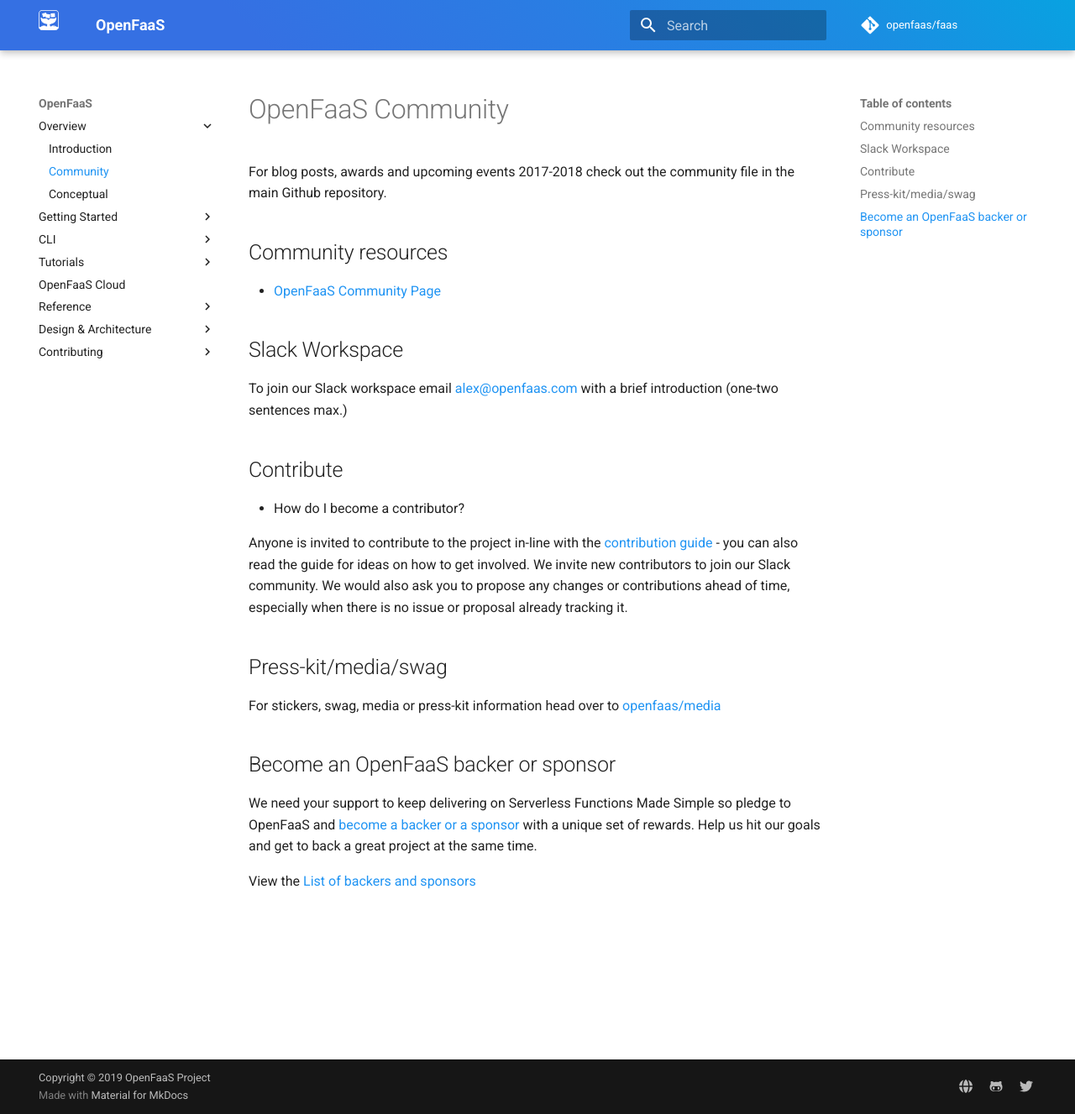
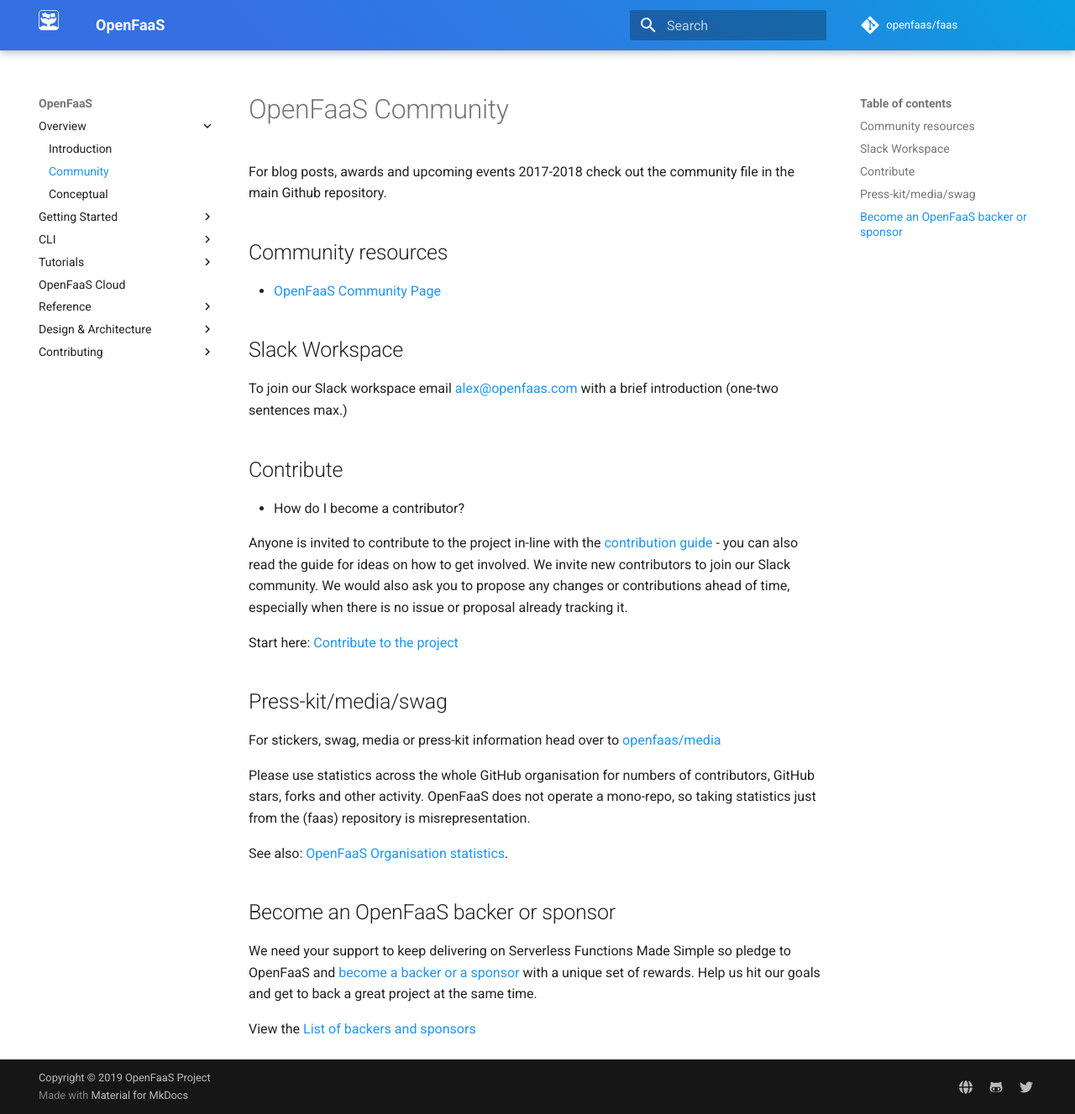
Before and after one commit to openfaas/docs, an MkDocs documentation site: the page built from docs/community.md, in a window 1280 px wide and 1327 px high. Shown: the whole window at 84% size. Built offline with MkDocs 1.6.1 and Material for MkDocs 9.7.7, drawn with Linux system fonts in a browser that asks for light colours; comment, search, counter and statistics services are not loaded.

Commit message:
Add contributor statistics link
Signed-off-by: Alex Ellis (VMware) <alexellis2@gmail.com>

```diff
--- a/docs/community.md
+++ b/docs/community.md
@@ -16,9 +16,15 @@ To join our Slack workspace email alex@openfaas.com with a brief introduction (o
 
 Anyone is invited to contribute to the project in-line with the [contribution guide](https://github.com/openfaas/faas/blob/master/CONTRIBUTING.md) - you can also read the guide for ideas on how to get involved. We invite new contributors to join our Slack community. We would also ask you to propose any changes or contributions ahead of time, especially when there is no issue or proposal already tracking it.
 
+Start here: [Contribute to the project](./contributing/get-started.md)
+
 ## Press-kit/media/swag
 
 For stickers, swag, media or press-kit information head over to [openfaas/media](https://github.com/openfaas/media/blob/master/README.md)
+
+Please use statistics across the whole GitHub organisation for numbers of contributors, GitHub stars, forks and other activity. OpenFaaS does not operate a mono-repo, so taking statistics just from the (faas) repository is misrepresentation.
+
+See also: [OpenFaaS Organisation statistics](https://kenfdev.o6s.io/github-stats-page).
 
 ## Become an OpenFaaS backer or sponsor
 
```
